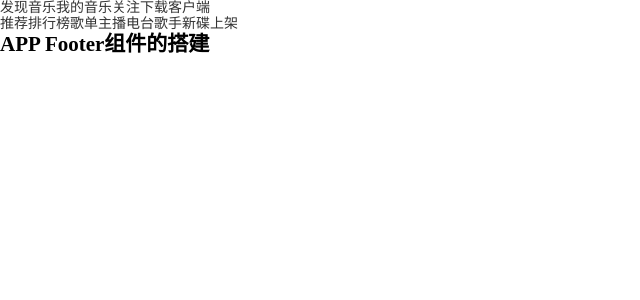
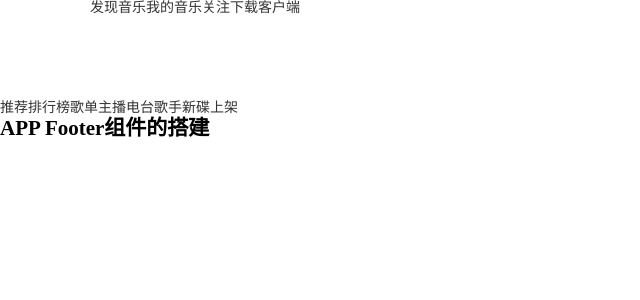
Before and after one commit to donglize521521/hy_ts_react_music, a React (Create React App) app: page /#/discover in a window 1280 px wide. Shown: the top 300 px of the page, without its empty margins (0-640 px from the left). Built offline with nearby package versions, Linux system fonts and the light colour scheme.

Commit message:
样式复用的两种方式

```diff
--- a/package.json
+++ b/package.json
@@ -52,6 +52,7 @@
     "eslint": "^8.48.0",
     "eslint-config-prettier": "^9.0.0",
     "eslint-plugin-prettier": "^5.0.0",
-    "prettier": "^3.0.3"
+    "prettier": "^3.0.3",
+    "styled-components": "^6.0.8"
   }
 }
--- a/src/assets/css/common.less
+++ b/src/assets/css/common.less
@@ -1,3 +1,8 @@
 body {
   font-size: 14px;
 }
+
+.wrap-v1 {
+  width: 1100px;
+  margin: 0 auto;
+}
--- /dev/null
+++ b/src/assets/theme/index.ts
@@ -0,0 +1,15 @@
+const theme = {
+  color: {
+    primary: '#C20C0C',
+    secondary: ''
+  },
+  size: {},
+  mixin: {
+    wrapv1: `
+      width: 1100px;
+      margin: 0 auto;
+    `
+  }
+}
+
+export default theme
--- a/src/components/app-header/index.tsx
+++ b/src/components/app-header/index.tsx
@@ -1,6 +1,7 @@
 import React, { memo } from 'react'
 import type { FC, ReactNode } from 'react'
 import { Link } from 'react-router-dom'
+import { HeaderWrapper } from './style'
 
 interface IProps {
   children?: ReactNode
@@ -8,14 +9,14 @@ interface IProps {
 
 const AppHeader: FC<IProps> = () => {
   return (
-    <div>
-      <div className="nav">
+    <HeaderWrapper>
+      <div className="content wrap-v1">
         <Link to="/discover">发现音乐</Link>
         <Link to="/mine">我的音乐</Link>
         <Link to="/focus">关注</Link>
         <Link to="/download">下载客户端</Link>
       </div>
-    </div>
+    </HeaderWrapper>
   )
 }
 export default memo(AppHeader)
--- /dev/null
+++ b/src/components/app-header/style.ts
@@ -0,0 +1,9 @@
+import styled from 'styled-components'
+
+export const HeaderWrapper = styled.div`
+  .content {
+    height: 100px;
+
+    /* ${(props) => props.theme.mixin.wrapv1} */
+  }
+`
--- a/src/index.tsx
+++ b/src/index.tsx
@@ -2,19 +2,23 @@ import React from 'react'
 import ReactDOM from 'react-dom/client'
 import { HashRouter } from 'react-router-dom'
 import { Provider } from 'react-redux'
+import { ThemeProvider } from 'styled-components'
 import 'normalize.css'
 
 import './assets/css/index.less'
 
 import App from '@/App'
 import store from './store'
+import theme from './assets/theme'
 
 const root = ReactDOM.createRoot(document.getElementById('root') as HTMLElement)
 
 root.render(
   <Provider store={store}>
-    <HashRouter>
-      <App />
-    </HashRouter>
+    <ThemeProvider theme={theme}>
+      <HashRouter>
+        <App />
+      </HashRouter>
+    </ThemeProvider>
   </Provider>
 )
```
Also changed, not shown: 1 other file (tests, documents, lock files or other folders).
